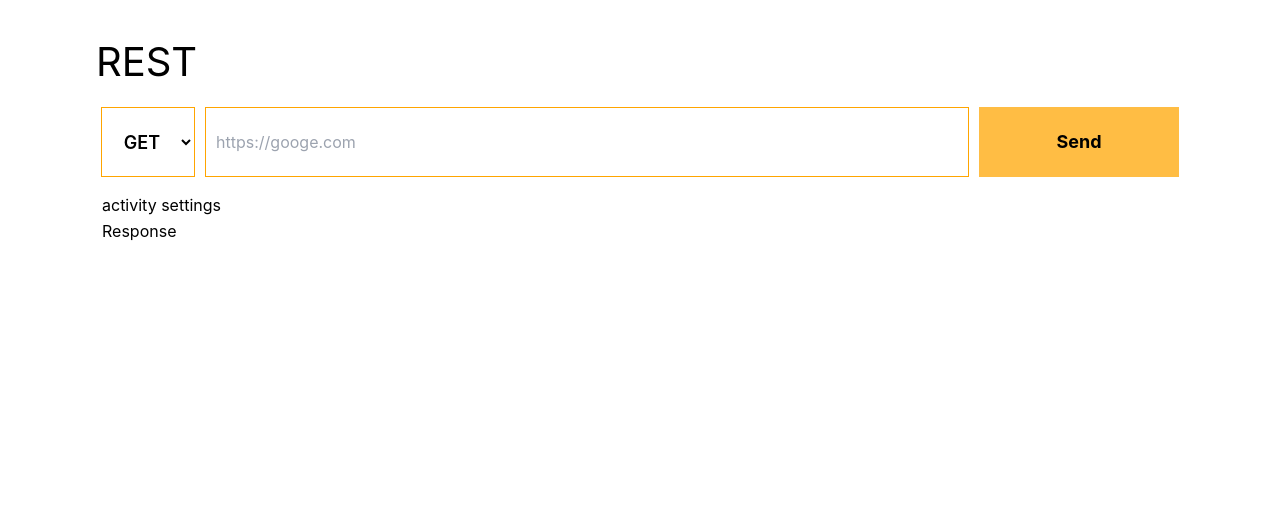
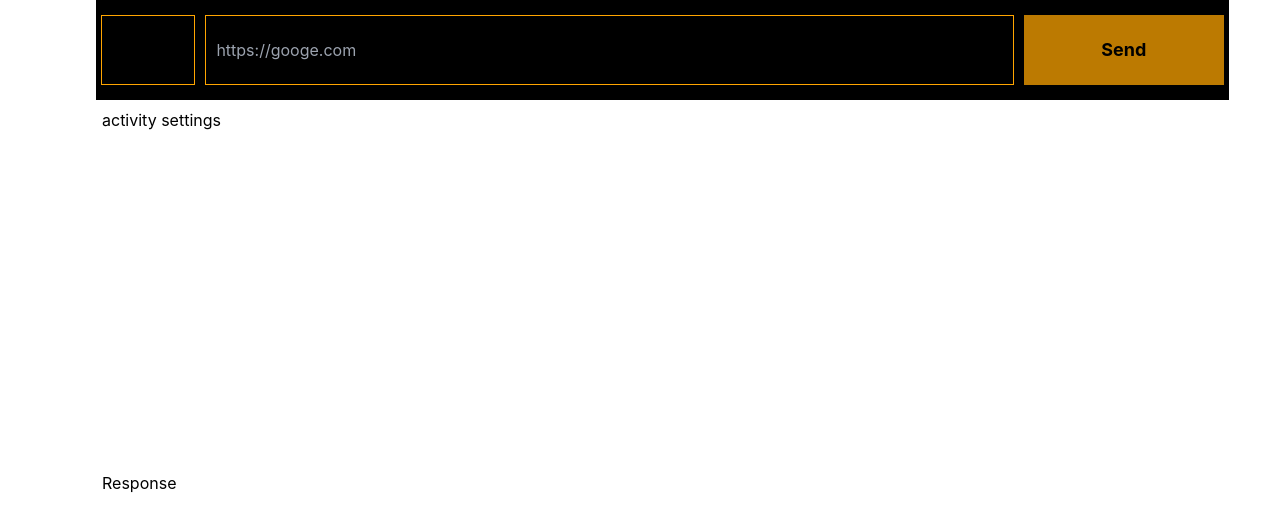
Before and after one commit to theurbandev/Resting, a Next.js app: page / in a window 1280 px wide. Shown: the top 530 px of the page. Built offline with nearby package versions, Linux system fonts and the light colour scheme.

Commit message:
added sticky toolbar

```diff
--- a/pages/index.tsx
+++ b/pages/index.tsx
@@ -8,13 +8,14 @@ const Home: NextPage = () => {
   return (
     <div className={styles.container}>
       <Head>
-        <title>Resting</title>
+        <title>Restful</title>
         <meta name="description" content="Generated by create next app" />
         <link rel="icon" href="/favicon.ico" />
       </Head>
 
-      <main className={styles.main}>
-        <h1 className={styles.logo}>REST</h1>
+      <main className={`h-full styles.main`}>
+        {/* need to hide based on scroll status */}
+        {/* <h1 className={styles.logo}>REST</h1> */}
         <Toolbar />
         <Activity />
       </main>
--- a/styles/activity.module.css
+++ b/styles/activity.module.css
@@ -1,11 +1,14 @@
 .activity {
   margin: 0px 5px;
+  padding-top: 75px;
 }
 
 .activitySettings {
   border: solid 1px white;
+  height: 50%;
 }
 
 .activityResponse {
   border: solid 1px white;
+  height: 50%;
 }
--- a/styles/toolbar.module.css
+++ b/styles/toolbar.module.css
@@ -1,12 +1,16 @@
+.toolbar {
+  background-color: black;
+  position: fixed;
+  width: 88.5%;
+  padding: 15px 0px;
+  height: 100px;
+  top: 0;
+}
+
 .methodsContainer {
   text-align: center;
   background-color: transparent;
   border: solid 1px orange;
-}
-
-.toolbar {
-  padding: 15px 0px;
-  height: 100px;
 }
 
 .toolbar * {
```
